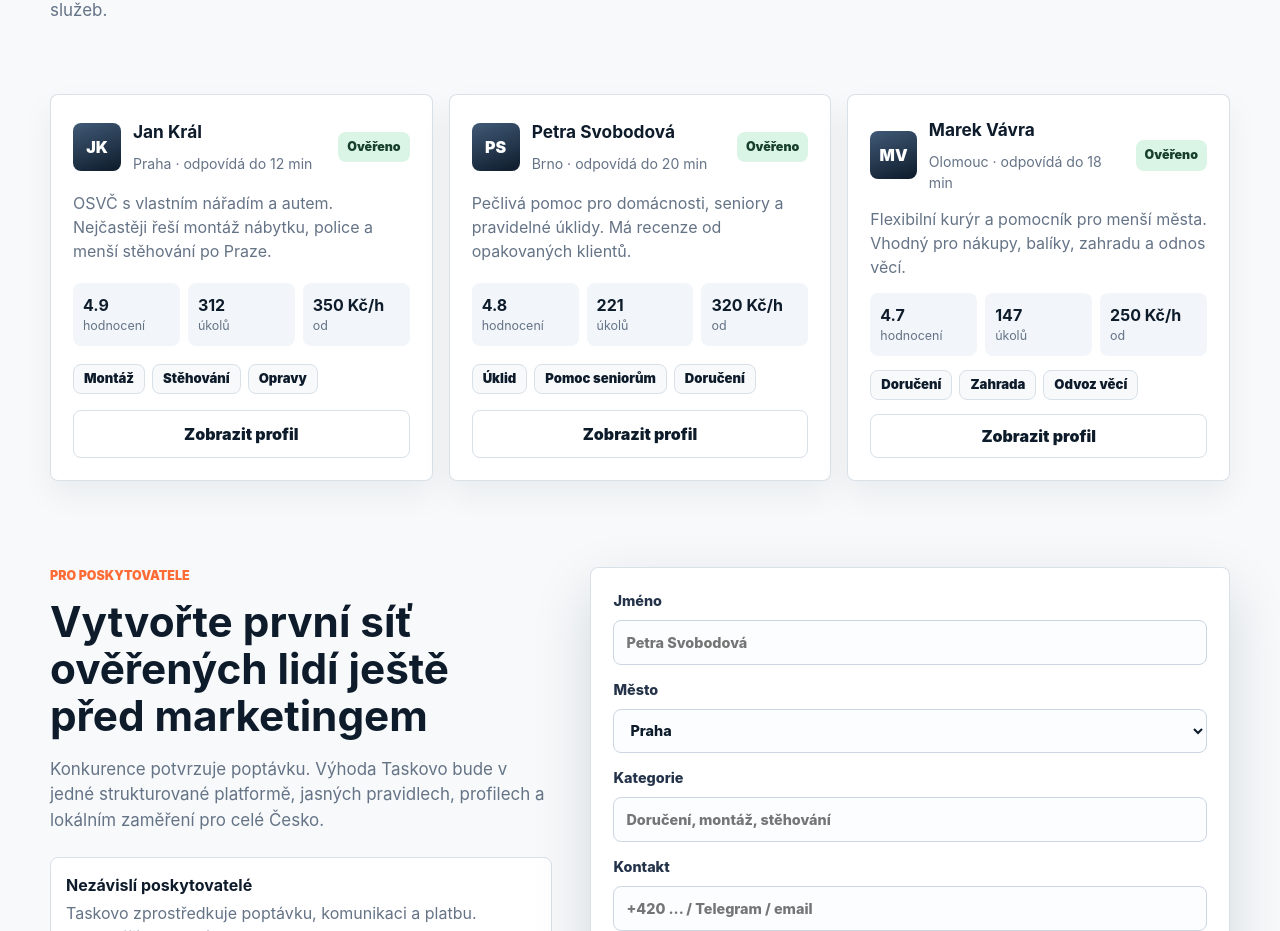
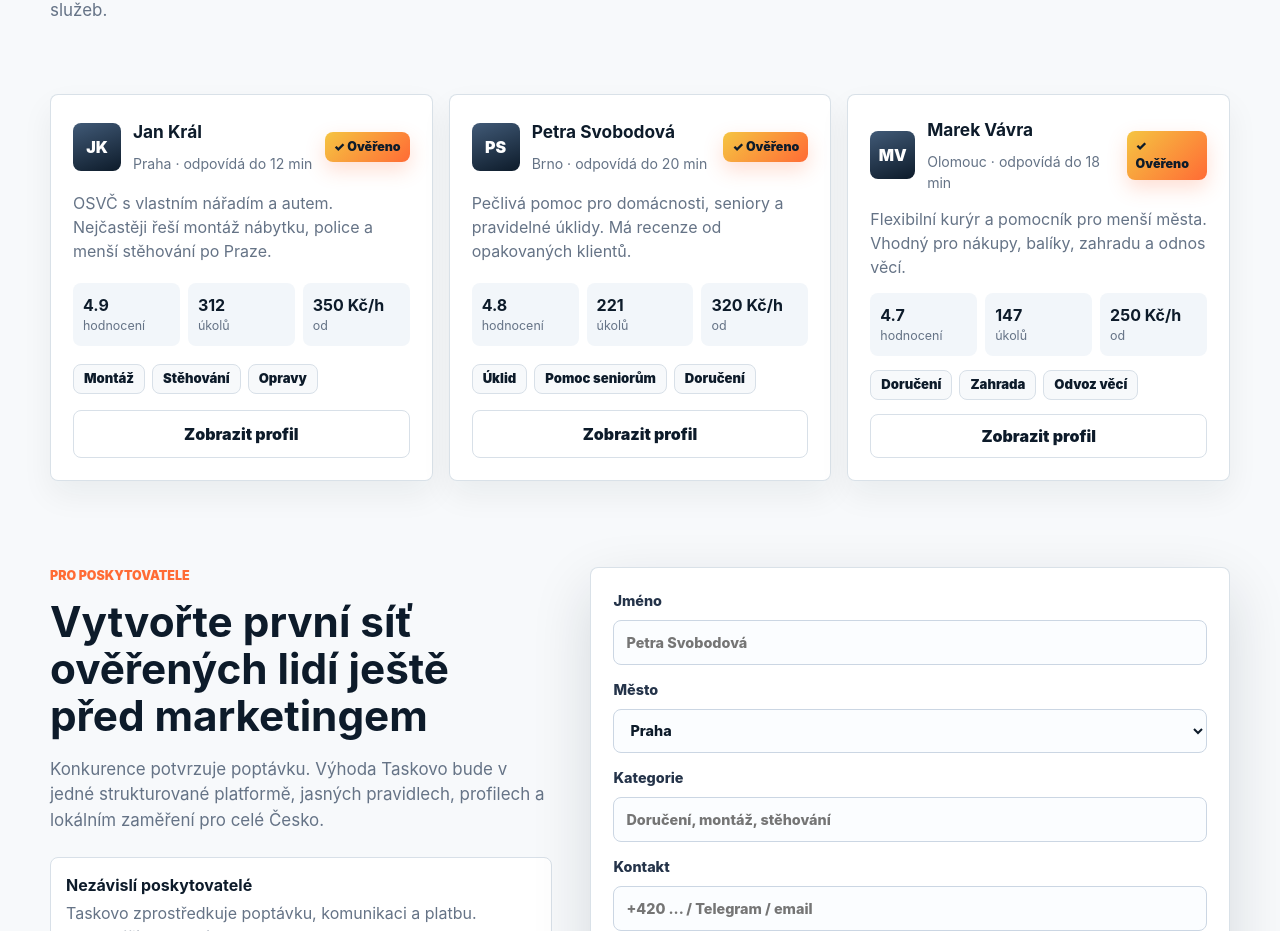
Before and after one commit to kaziodimm/taskovo-app, a Next.js app: page / in a window 1280 px wide. Shown: the part 2199-3130 px from the top of the page. Built offline with nearby package versions, Linux system fonts and the light colour scheme; no server answers.

Commit message:
Make verified badge stand out

```diff
--- a/components/ProviderCard.tsx
+++ b/components/ProviderCard.tsx
@@ -1,4 +1,10 @@
 import type { FeaturedProvider } from "@/lib/marketplace-data";
+
+const verifiedBadgeStyle = {
+  color: "#0d1b2a",
+  background: "linear-gradient(135deg, #f5c542 0%, #ff6b35 100%)",
+  boxShadow: "0 8px 20px rgba(255, 107, 53, 0.22)",
+} as const;
 
 export function ProviderCard({ provider }: { provider: FeaturedProvider }) {
   return (
@@ -9,7 +15,7 @@ export function ProviderCard({ provider }: { provider: FeaturedProvider }) {
           <h3>{provider.name}</h3>
           <p>{provider.city} · {provider.responseTime}</p>
         </div>
-        {provider.verified ? <span className="verified-badge">Ověřeno</span> : null}
+        {provider.verified ? <span className="verified-badge" style={verifiedBadgeStyle}>✓ Ověřeno</span> : null}
       </div>
       <p>{provider.bio}</p>
       <div className="provider-metrics">
```
